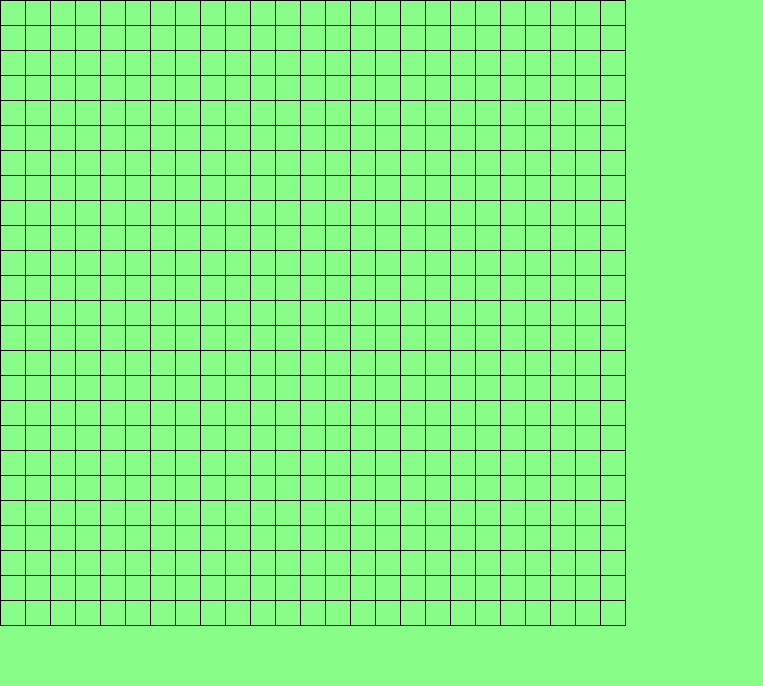
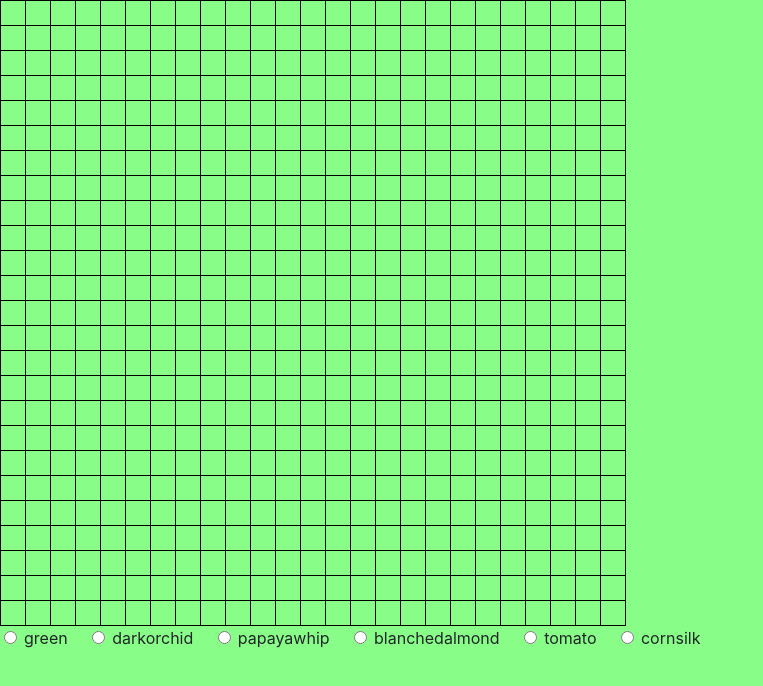
Before and after one commit to LaCollins/pixel-art-maker, a website built with webpack: page src/index.html in a window 1280 px wide. Shown: the whole page, without its empty margins (0-763 px from the left). Built offline with nearby package versions, Linux system fonts and the light colour scheme.

Commit message:
completed picker

```diff
--- a/src/index.html
+++ b/src/index.html
@@ -8,5 +8,6 @@
 </head>
 <body>
   <div id="grid"></div>
+  <div id="colors"></div>
 </body>
 </html>
--- /dev/null
+++ b/src/javascripts/components/paintbrush/paintbrush.js
@@ -0,0 +1,21 @@
+import utilities from '../../helpers/utilities';
+
+
+const colors = ['green', 'darkorchid', 'papayawhip', 'blanchedalmond', 'tomato', 'cornsilk'];
+
+const printColorPicker = () => {
+  let domString = '';
+
+  for (let i = 0; i < colors.length; i += 1) {
+    const color = colors[i];
+    domString += `
+     <div class="custom-control custom-radio custom-control-inline">
+        <input name="color" class="form-check-input color-choice" type="radio" id="${color}" value="${color}">
+        <label class="form-check-label" for="${color}">${color}</label>
+    </div>
+    `;
+  }
+  utilities.printToDom('colors', domString);
+};
+
+export default { printColorPicker };
--- a/src/javascripts/main.js
+++ b/src/javascripts/main.js
@@ -1,9 +1,11 @@
 import 'bootstrap';
 import '../styles/main.scss';
 import grid from './components/grid/grid';
+import paintbrush from './components/paintbrush/paintbrush';
 
 const init = () => {
   grid.makeGrid();
+  paintbrush.printColorPicker();
 };
 
 init();
```
Also changed, not shown: src/javascripts/components/paintbrush/paintbrush.scss (added).
